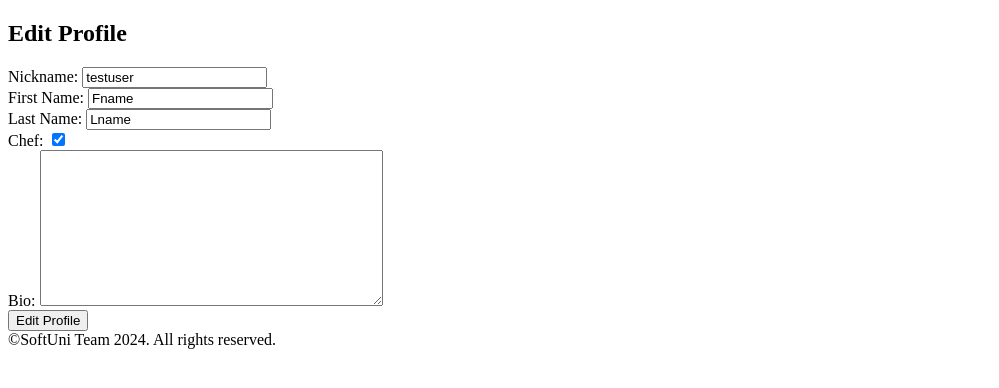
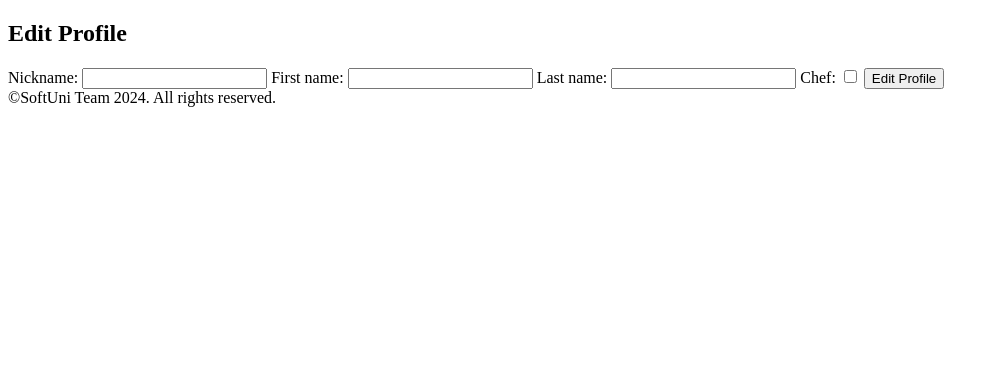
Before and after one commit to Vasil-S-Vasilev/git_test, a Django app: template recipeTest/templates/profiles/edit-profile.html in a window 1280 px wide. Shown: the part 98-486 px from the top of the page, without its empty margins (0-999 px from the left). Run offline with Django 4.2, Linux system fonts and the light colour scheme; the template is opened without the code that fills it: values that come from a table or form of the project are taken from there, others are empty; data comes from the database, SQL or seed files in the repository; both versions use the stored data as it was after the commit.

Commit message:
31.10 work

```diff
--- a/recipeTest/profiles/forms.py
+++ b/recipeTest/profiles/forms.py
@@ -9,3 +9,9 @@
 
 class ProfileCreateForm(ProfileBaseForm):
     pass
+
+
+class ProfileEditForm(ProfileBaseForm):
+    class Meta:
+        model = Profile
+        fields = ['nickname', 'first_name', 'last_name', 'bio', 'chef']
--- a/recipeTest/profiles/urls.py
+++ b/recipeTest/profiles/urls.py
@@ -4,4 +4,5 @@
 urlpatterns = [
     path('create/', views.CreateProfileView.as_view(), name='create-profile'),
     path('details/', views.DetailsProfileView.as_view(), name='details-profile'),
+    path('edit/', views.ProfileEditView.as_view(), name='edit-profile'),
 ]
--- a/recipeTest/templates/profiles/details-profile.html
+++ b/recipeTest/templates/profiles/details-profile.html
@@ -34,7 +34,7 @@
 
       <!-- Edit/Delete buttons -->
       <div class="buttons">
-        <a href="#" class="edit-button">Edit</a>
+        <a href="{% url 'edit-profile' %}" class="edit-button">Edit</a>
         <a href="#" class="delete-button">Delete</a>
       </div>
     </div>
--- a/recipeTest/templates/profiles/edit-profile.html
+++ b/recipeTest/templates/profiles/edit-profile.html
@@ -3,38 +3,11 @@
 
 <!-- edit profile form -->
 <section id="register-page" class="content auth">
-  <form id="register" method="">
+  <form id="register" method="post">
     <div class="container">
       <h1>Edit Profile</h1>
-      <div>
-        <label for="id_nickname">Nickname:</label>
-
-        <input type="text" name="nickname" value="testuser" maxlength="20" required id="id_nickname" />
-      </div>
-
-      <div>
-        <label for="id_first_name">First Name:</label>
-
-        <input type="text" name="first_name" value="Fname" maxlength="30" required id="id_first_name" />
-      </div>
-
-      <div>
-        <label for="id_last_name">Last Name:</label>
-
-        <input type="text" name="last_name" value="Lname" maxlength="30" required id="id_last_name" />
-      </div>
-
-      <div>
-        <label for="id_chef">Chef:</label>
-
-        <input type="checkbox" name="chef" id="id_chef" checked />
-      </div>
-
-      <div>
-        <label for="id_bio">Bio:</label>
-
-        <textarea name="bio" cols="40" rows="10" id="id_bio"></textarea>
-      </div>
+      {% csrf_token %}
+      {{ form }}
       <!-- edit button -->
       <input class="btn" type="submit" value="Edit Profile" />
     </div>
```
Also changed, not shown: recipeTest/profiles/views.py (+10 -1 lines), recipeTest/db.sqlite3, 1 other file.
